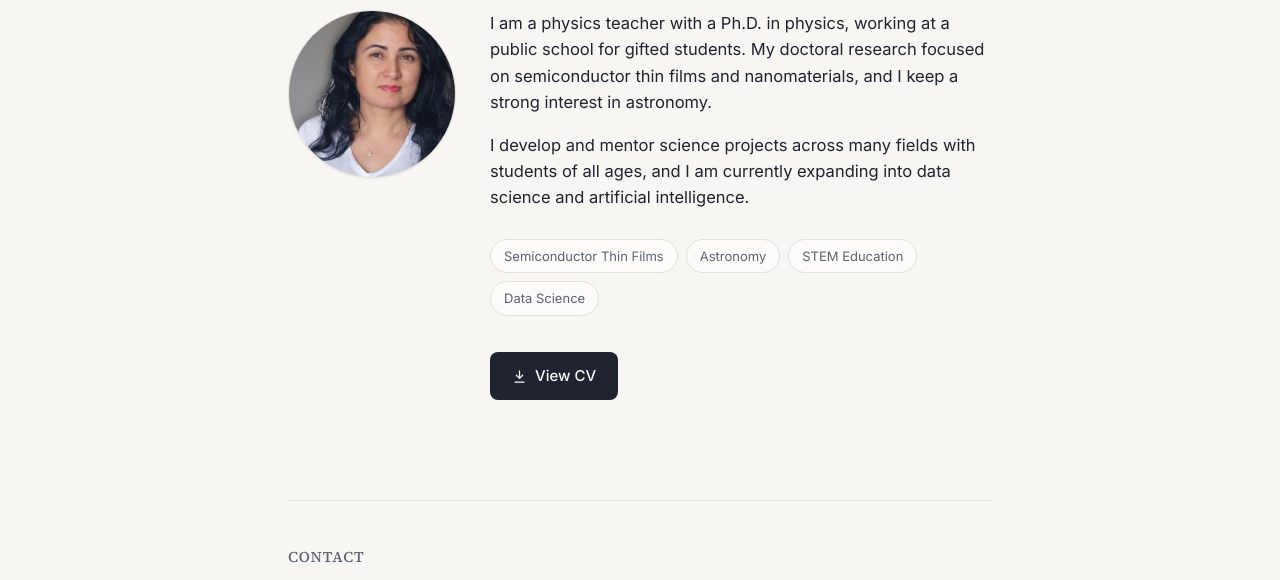
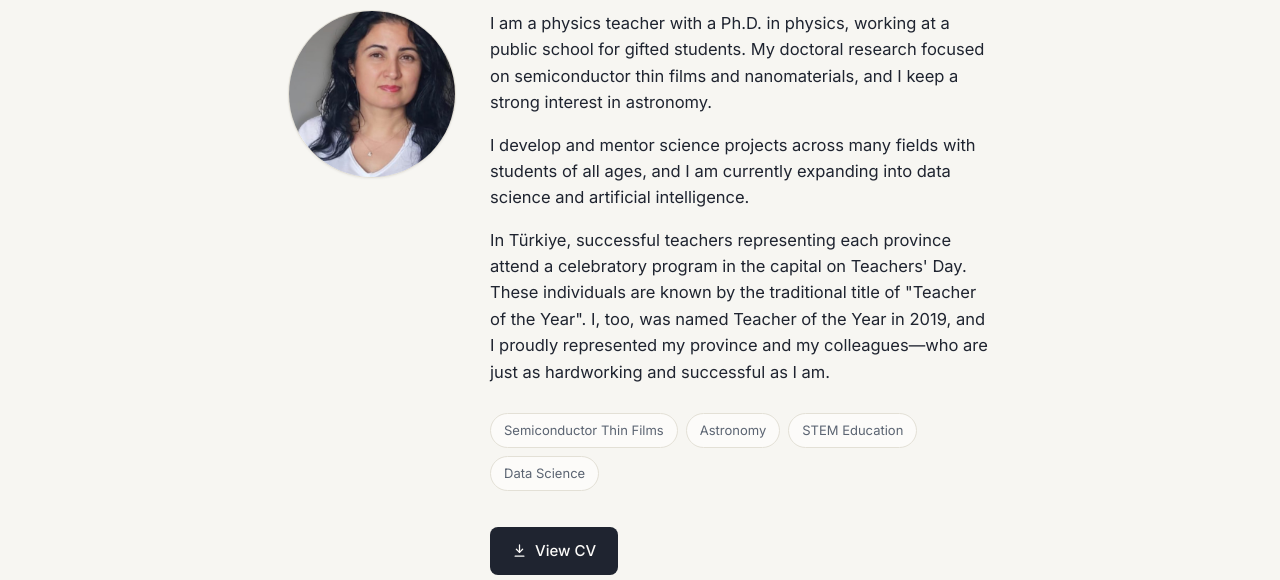
Before and after one commit to EmelYILDIRIM33/EmelYILDIRIM33.github.io, a plain HTML site: page index.html in a window 1280 px wide. Shown: the part 220-800 px from the top of the page. Drawn offline with Linux system fonts and the light colour scheme.

Commit message:
Add Teacher of the Year recognition paragraph
Added a paragraph about being named Teacher of the Year in Türkiye.

```diff
--- a/index.html
+++ b/index.html
@@ -224,7 +224,9 @@
       <div class="bio">
         <p>I am a physics teacher with a Ph.D. in physics, working at a public school for gifted students. My doctoral research focused on semiconductor thin films and nanomaterials, and I keep a strong interest in astronomy.</p>
         <p>I develop and mentor science projects across many fields with students of all ages, and I am currently expanding into data science and artificial intelligence.</p>
-
+        <p>
+In Türkiye, successful teachers representing each province attend a celebratory program in the capital on Teachers' Day. These individuals are known by the traditional title of "Teacher of the Year". I, too, was named Teacher of the Year in 2019, and I proudly represented my province and my colleagues—who are just as hardworking and successful as I am.
+</p>
         <ul class="tags">
           <li>Semiconductor Thin Films</li>
           <li>Astronomy</li>
```
